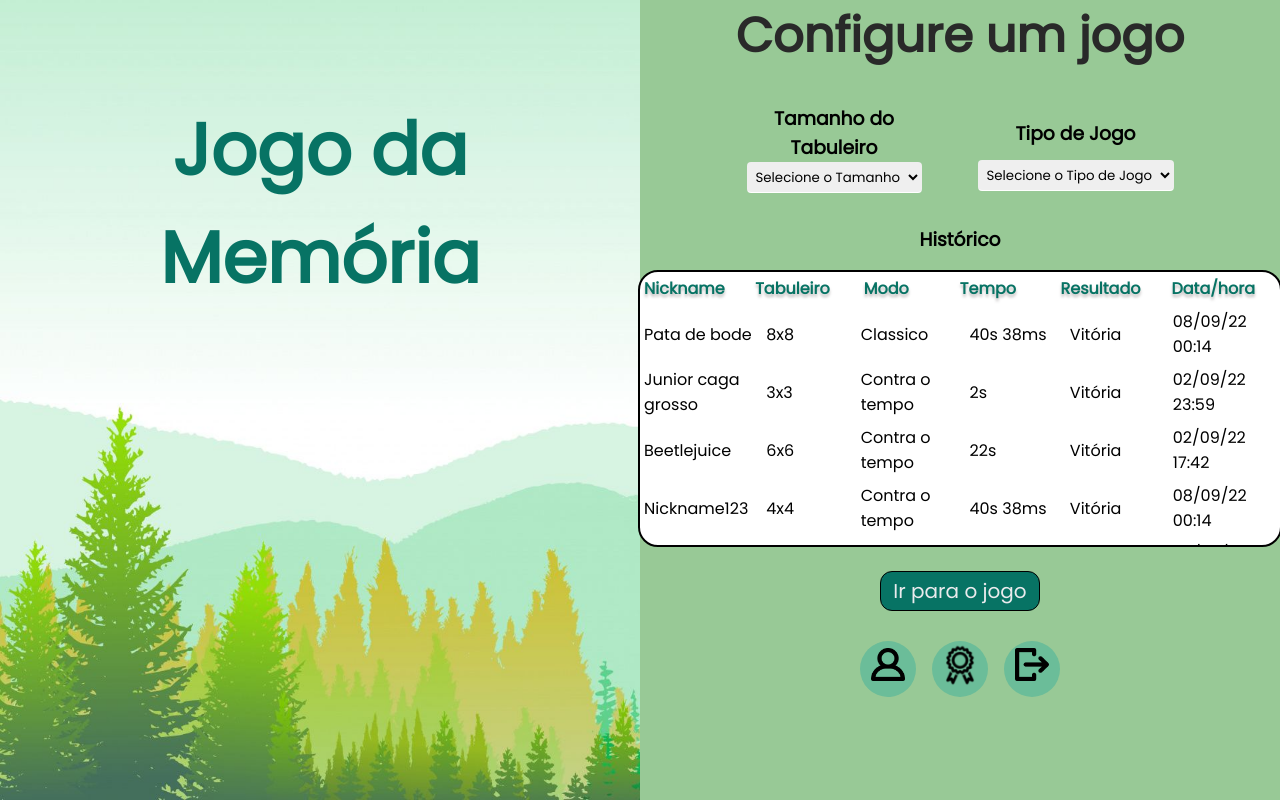
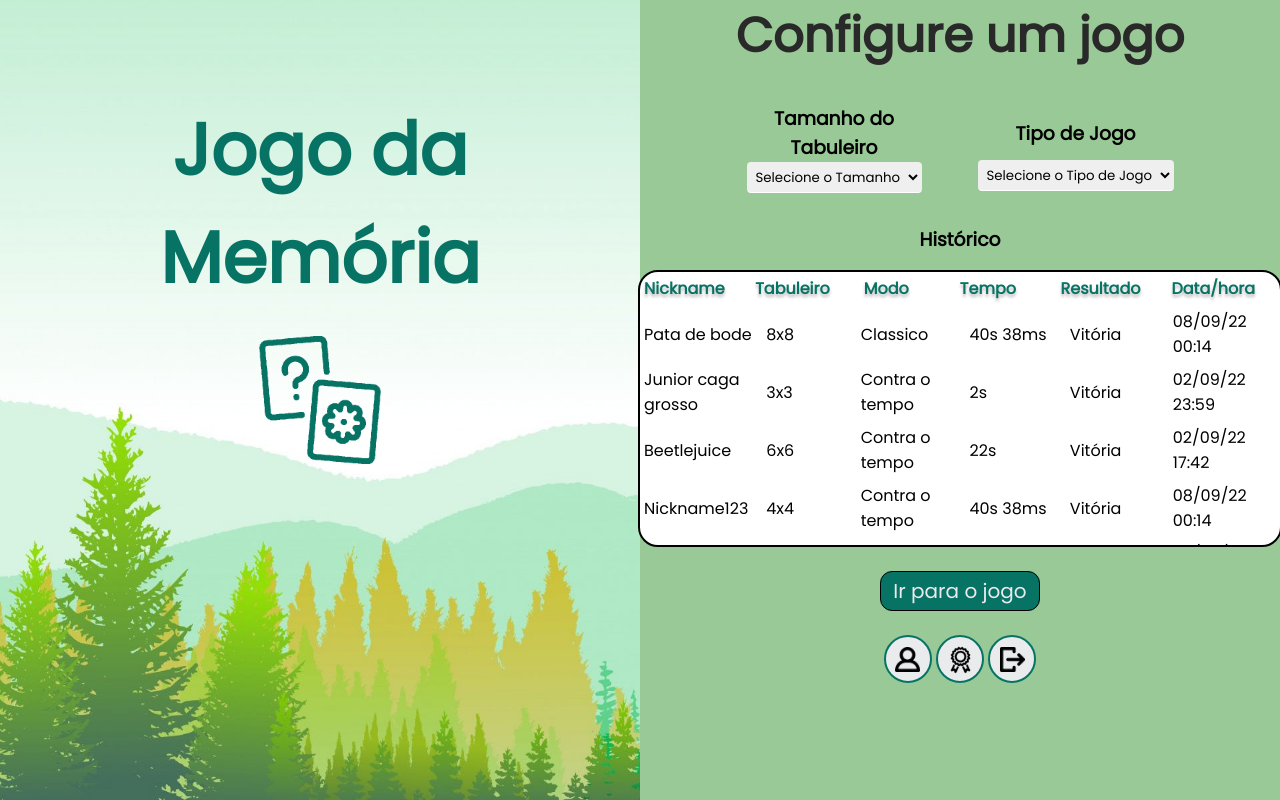
Before and after one commit to camillebobsin/si401-memory-game, a PHP site: page /menu.html in a window 1280 px wide. Run offline with PHP 8.4, Linux system fonts and the light colour scheme.

Commit message:
Fix: minor fixing

```diff
--- a/login.html
+++ b/login.html
@@ -7,7 +7,7 @@
     <meta name="viewport" content="width=device-width, initial-scale=1.0">
     <link rel="stylesheet" href="styles/login.css">
     <link href='https://fonts.googleapis.com/css?family=Poppins' rel='stylesheet'>
-    <title>Document</title>
+    <title>Login</title>
 </head>
 
 <body>
@@ -21,10 +21,10 @@
             <h2>Login</h2>
             <input id="username" type="text" placeholder="username">
             <input id="password" type="password" placeholder="password">
-            <button>Entrar</button>
+            <a href="/menu.html"><button>Entrar</button></a>
             <div id="sign-in">
                 <p>Ainda não tem uma conta?</p>
-                <a href="#">Cadastre-se</a>
+                <a href="/sign-in.html">Cadastre-se</a>
             </div>
         </div>
     </div>
--- a/menu.html
+++ b/menu.html
@@ -15,6 +15,7 @@
         <div class="back-window">
             <h1 id="title">Jogo da</h1>
             <h1>Memória</h1>
+            <img id="logo" src="assets/logo.png" alt="Logo">
         </div>
         <div class="split-window">
             <h2>Configure um jogo</h2>
@@ -117,10 +118,10 @@
 
             <button id="play-button">Ir para o jogo</button>
 
-            <div class="button-wrap">
-                <button><img src="assets/profile-icon.png" height="60%"/></button>
-                <button id="trophy-button"><img src="assets/trophy-icon.png" height="80%" /></button>
-                <button><img src="assets/exit-icon.png" height="60%"/></button>
+            <div>
+                <a href="/profile.html"><button class="rounded-button" id="profile"></button></a>
+                <a href="/ranking.html"><button class="rounded-button" id="trophy"></button></a>
+                <a href="/login.html"><button class="rounded-button" id="exit"></button></a>
             </div>
         </div>
     </div>
--- a/styles/menu.css
+++ b/styles/menu.css
@@ -76,32 +76,17 @@ select{
     margin-bottom: 3vh;
 }
 
-.button-wrap button{
-    display:inline-block;
-    width:7vh;
-    height:7vh;
-    border-radius: 50%;
-    text-align:center;
-    background-color: #6BBD99;
-    border: transparent;
-    margin: 0 6px;
+#profile {
+    background-image: url(/assets/profile-icon.png);
 }
 
-.button-wrap button:hover{
-    background-color: #159886;
+#trophy {
+    background-image: url(/assets/trophy-icon.png);
+    background-size: 70%;
 }
 
-.button-wrap img{
-    height: 60%;
-}
-
-#trophy-button{
-    position: relative;
-    top:0.7vh;
-}
-
-#trophy-button img{
-    height: 80%;
+#exit {
+    background-image: url(/assets/exit-icon.png);
 }
 
 ::-webkit-scrollbar {
--- a/styles/styles.css
+++ b/styles/styles.css
@@ -76,6 +76,20 @@ button:hover {
     background-color: #0e5d52;
 }
 
+.rounded-button {
+    width:6vh;
+    height:6vh;
+    border-radius: 50%;
+    background-color: #EAEBED;
+    background-position: 50% 50%;
+    background-size: 25px;
+    background-repeat:no-repeat;
+}
+
+.rounded-button:hover {
+    background-color: #d1d5dc;
+}
+
 .back-window {
     position: fixed;
     height: 100vh;
```
Also changed, not shown: profile.html (renamed from edition-screen.html, +12 -7 lines), ranking.html (renamed from edition-screen2.html, +10 -8 lines), sign-in.html (+6 -3 lines), styles/profile.css (renamed from styles/edition.css, +10 -34 lines), styles/sign-in.css (+0 -12 lines), assets/back2.png (deleted).
